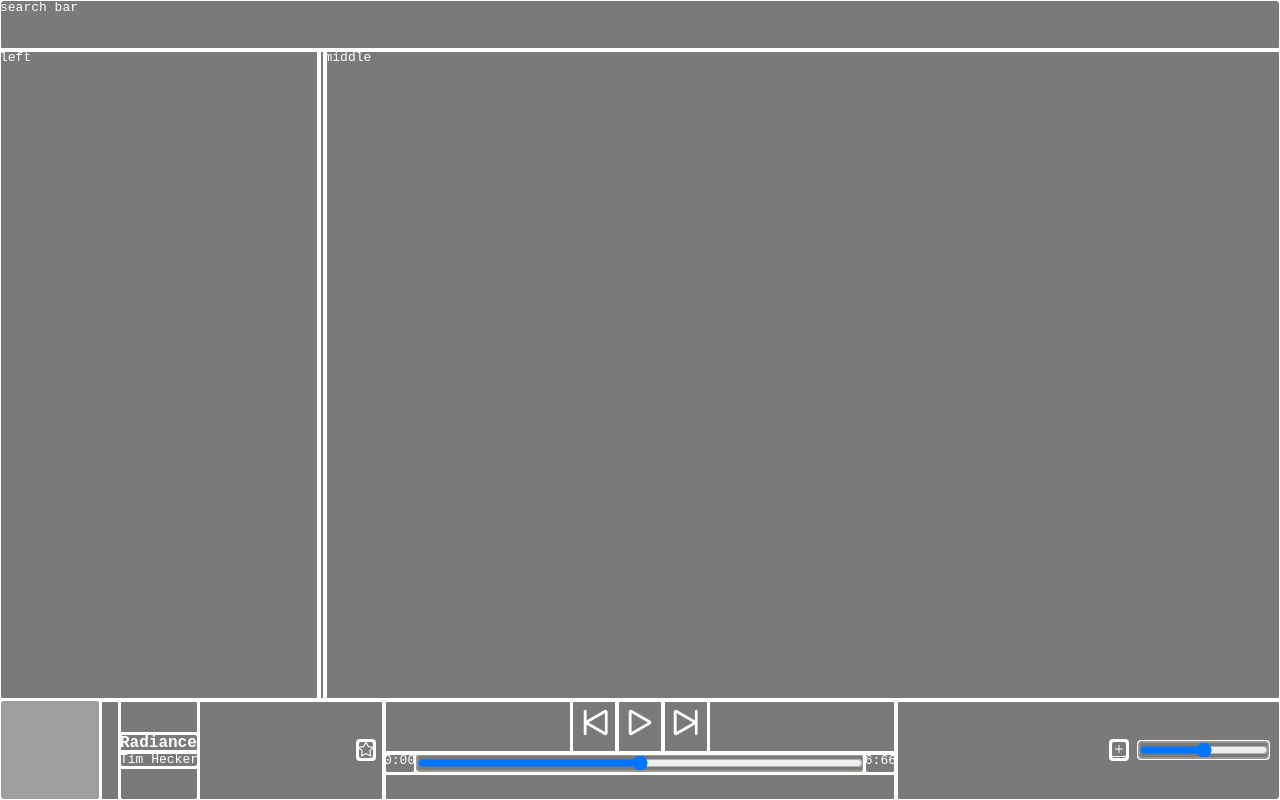
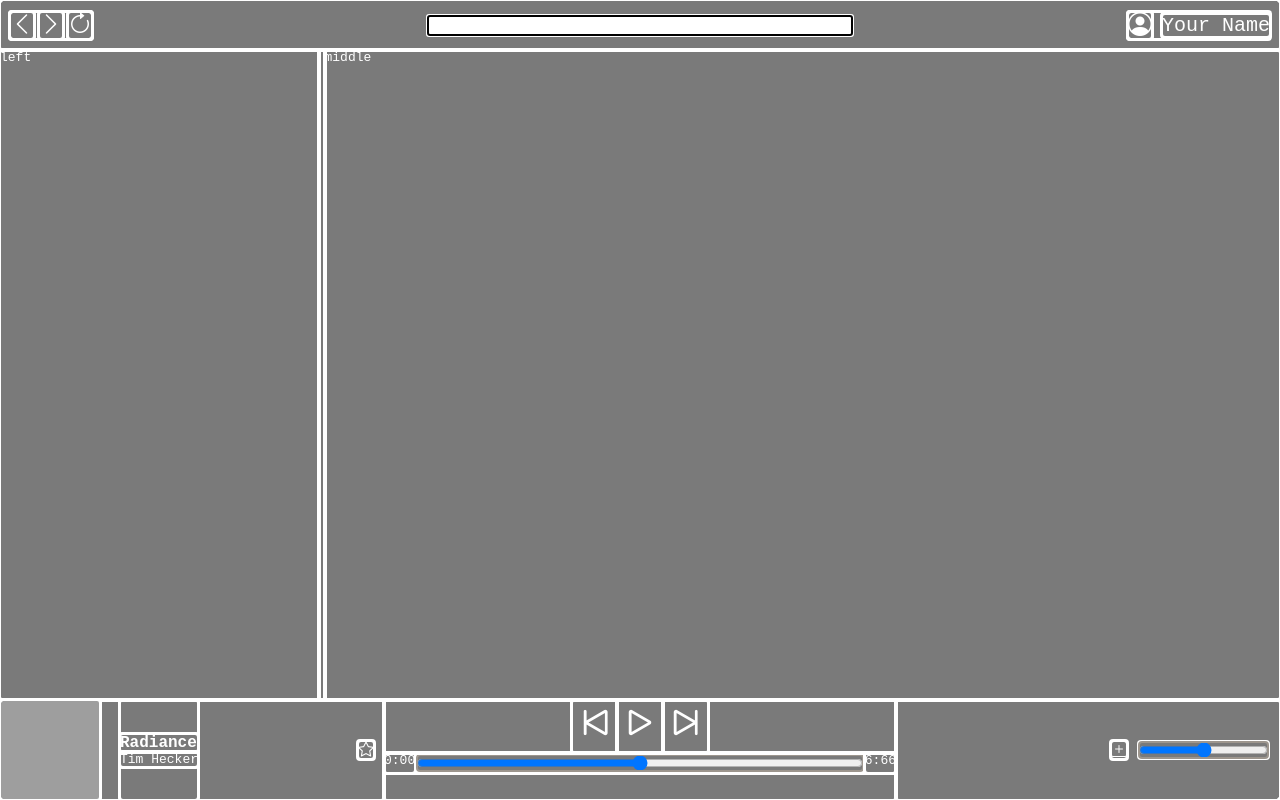
Before and after one commit to KilianColombel/radiance, a React (Vite) app in the folder frontend/: page / in a window 1280 px wide. Built offline with nearby package versions, Linux system fonts and the light colour scheme; grey boxes are pictures that could not be loaded.

Commit message:
added top header bar layout

```diff
--- a/frontend/src/App.css
+++ b/frontend/src/App.css
@@ -98,3 +98,34 @@
   gap: 10px;
   align-items: center;
 }
+
+
+
+/* TODO create a new file for this too */
+.header-bar {
+  display: grid;
+  grid-template-columns: 1fr 1fr 1fr;
+  align-items: center;
+}
+
+.header-bar > .quick-nav {
+  width: fit-content;
+  margin-left: 10px;
+  font-size: x-large;
+
+  display: flex;
+  align-items: center;
+  gap: 5px;
+}
+
+.user-account {
+  margin-right: 10px;
+
+  width: fit-content;
+  justify-self: right;
+  font-size: x-large;
+
+  display: flex;
+  align-items: center;
+  gap: 10px;
+}
--- a/frontend/src/App.tsx
+++ b/frontend/src/App.tsx
@@ -6,7 +6,18 @@ function App() {
 
   return (
     <div className='app-container'>
-      <div>search bar</div>
+      <div className='header-bar'>
+        <div className='quick-nav'>
+          <i className="bi bi-chevron-left"></i>
+          <i className="bi bi-chevron-right"></i>
+          <i className="bi bi-arrow-clockwise"></i>
+        </div>
+        <input className="search-bar" type="text" />
+        <div className='user-account'>
+          <i class="bi bi-person-circle"></i>
+          <div>Your Name</div>
+        </div>
+      </div>
       <PanelGroup className='center-container' direction="horizontal">
         <Panel className='side-panel' collapsible={true} collapsedSize={4} defaultSize={25} minSize={15} maxSize={35}>
           left
```
Lines whose indentation alone changed are shown as unchanged.
